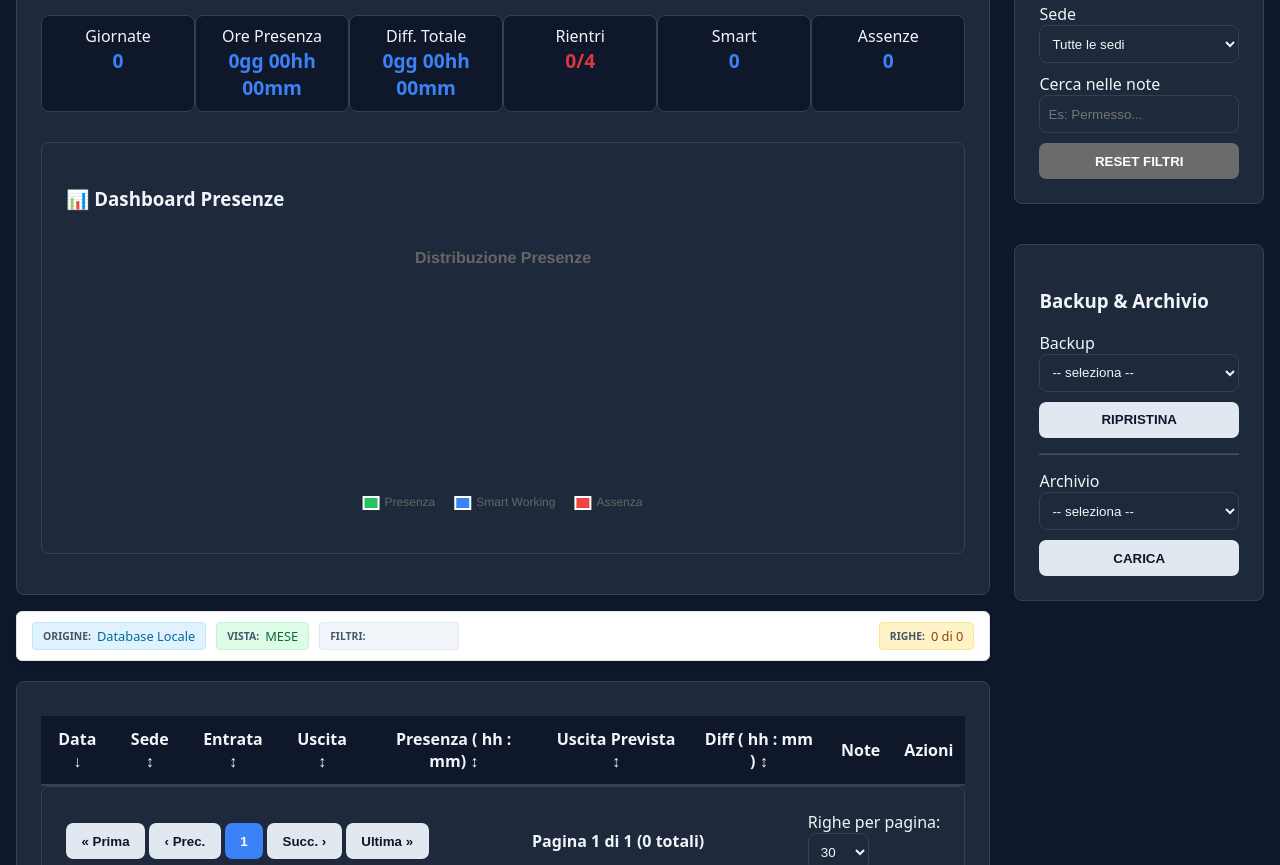
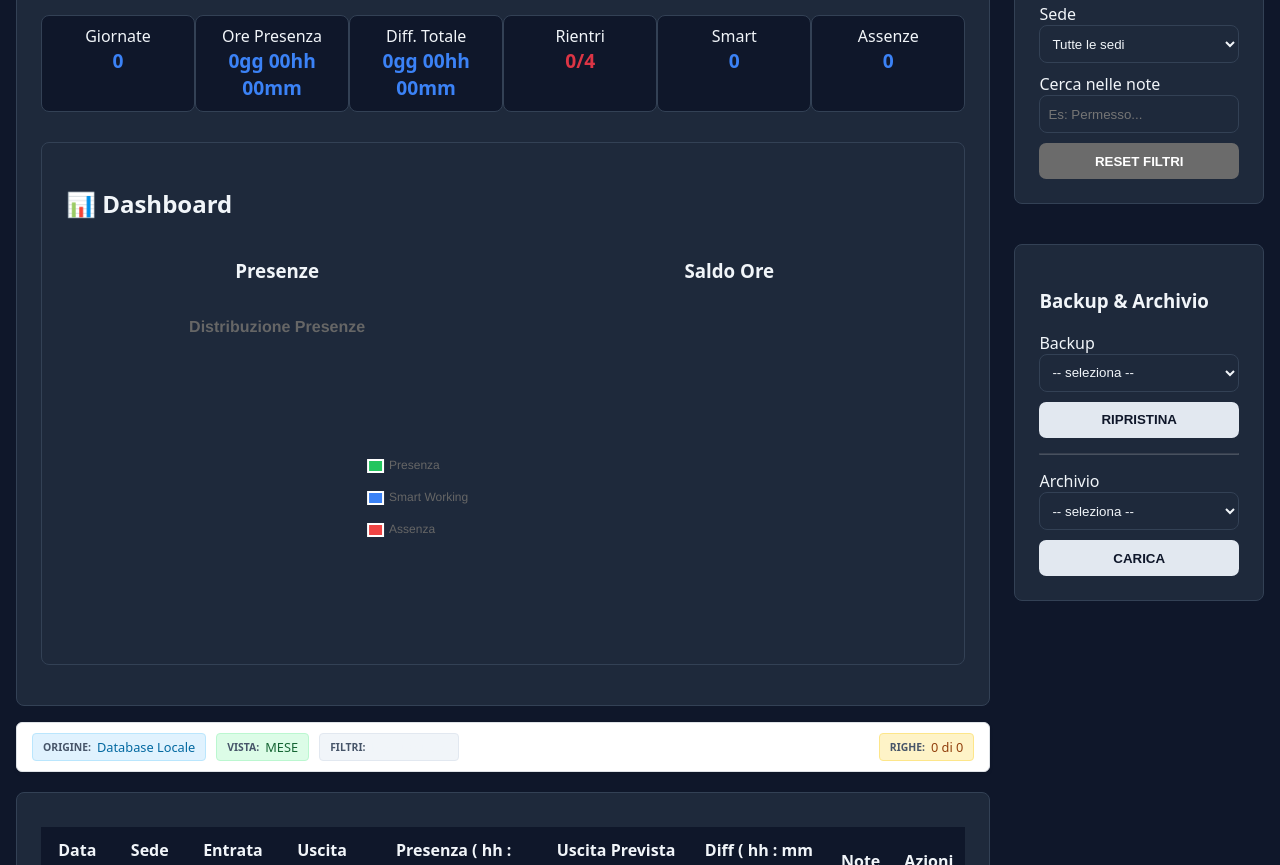
Before and after one commit to ughippolito/orario_lavorativo, a website: page orario-cluster/file/index.html in a window 1280 px wide. Shown: the part 726-1591 px from the top of the page. Drawn offline with nearby package versions, Linux system fonts and the light colour scheme; no server answers.

Commit message:
Update Image: 2026-11-06 09:44:06

```diff
--- a/orario-cluster/file/css/style.css
+++ b/orario-cluster/file/css/style.css
@@ -23,6 +23,28 @@
 	.dashboard-section {
  	    margin-top: 30px;
 	}
+
+	.dashboard-grid {
+            display: grid;
+            grid-template-columns: 1fr 1fr;
+            gap: 30px;
+            margin-top: 20px;
+        }
+
+        .chart-card {
+            height: 400px;
+        }
+
+        .chart-card h3 {
+            margin-bottom: 15px;
+            text-align: center;
+        }
+
+	@media (max-width: 1200px) {
+          .dashboard-grid {
+          grid-template-columns: 1fr;
+        }
+       }
 
         body.dark-mode {
             color-scheme: dark;
--- a/orario-cluster/file/index.html
+++ b/orario-cluster/file/index.html
@@ -79,12 +79,23 @@
                     <div class="summary-item"><div>Smart</div><div class="value" id="smart-count">0</div></div>
                     <div class="summary-item"><div>Assenze</div><div class="value" id="assenze-count">0</div></div>
                 </div>
-				<div class="section dashboard-section">
-                <h3>📊 Dashboard Presenze</h3>
-                <div style="max-width: 500px; margin: auto;">
-                    <canvas id="presenzeChart"></canvas>
-                </div>
-                </div>
+				<section class="section dashboard-section">
+                    <h2>📊 Dashboard</h2>
+
+                    <div class="dashboard-grid">
+
+                        <div class="chart-card">
+                            <h3>Presenze</h3>
+                            <canvas id="presenzeChart"></canvas>
+                        </div>
+
+                        <div class="chart-card">
+                            <h3>Saldo Ore</h3>
+                            <canvas id="saldoChart"></canvas>
+                        </div>
+
+                    </div>
+                </section>
             </section>
 
 
--- a/orario-cluster/file/js/charts.js
+++ b/orario-cluster/file/js/charts.js
@@ -62,7 +62,7 @@ function updateCharts(presenza, smartWorking, assenze) {
                 },
 
                 legend: {
-                    position: 'bottom',
+                    position: 'right',
                     labels: {
                         padding: 20,
                         boxWidth: 15
```
Also changed, not shown: data/workhours.json (+7 -0 lines).
